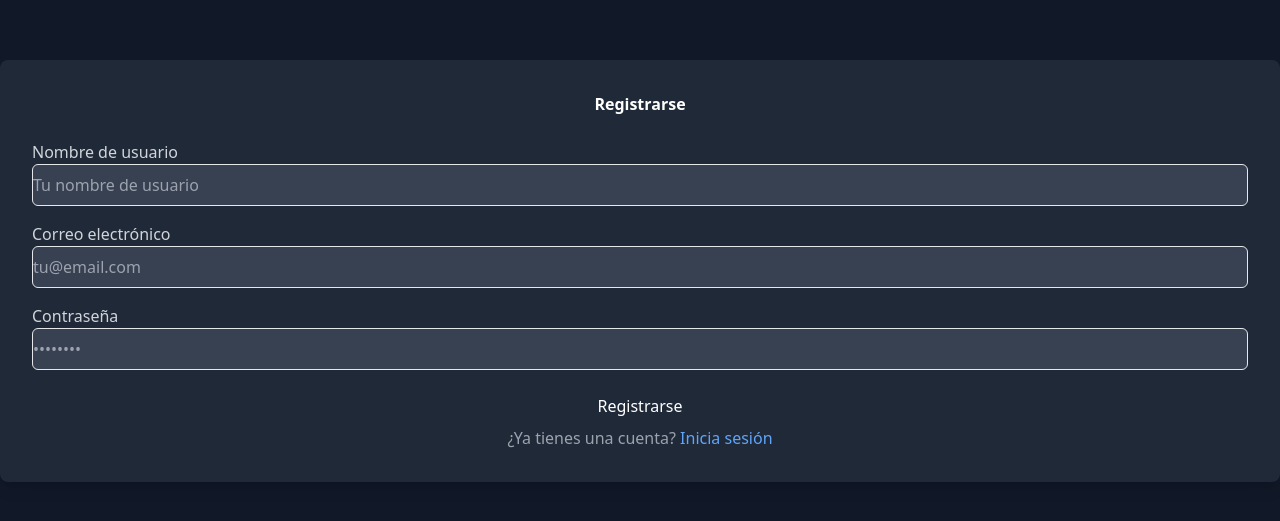
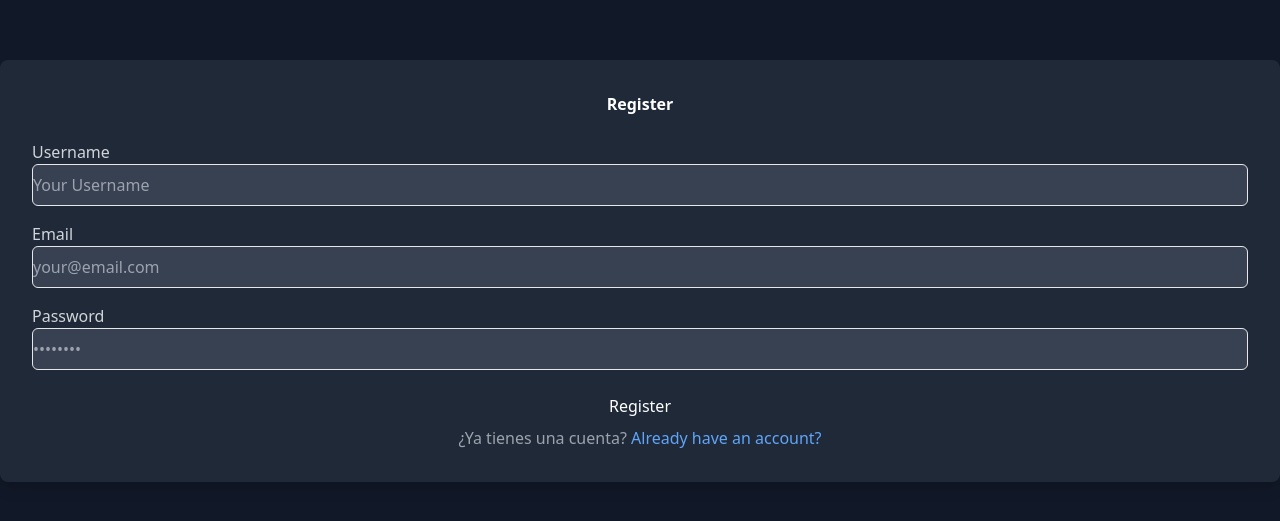
Before and after one commit to ItzAle/gameboxd, a Next.js app: page /signup in a window 1280 px wide. Shown: the part 129-650 px from the top of the page. Built offline with nearby package versions, Linux system fonts and the light colour scheme; no server answers; the database is empty.

Commit message:
change language

```diff
--- a/src/Components/SignUp/SignUp.js
+++ b/src/Components/SignUp/SignUp.js
@@ -17,7 +17,11 @@ export default function SignUp() {
   const handleSignUp = async (e) => {
     e.preventDefault();
     try {
-      const userCredential = await createUserWithEmailAndPassword(auth, email, password);
+      const userCredential = await createUserWithEmailAndPassword(
+        auth,
+        email,
+        password
+      );
       const user = userCredential.user;
 
       await setDoc(doc(db, "users", user.uid), {
@@ -30,11 +34,11 @@ export default function SignUp() {
 
       await updateProfile(user, { displayName: username });
 
-      toast.success("Registro exitoso");
+      toast.success("Register Successfully");
       router.push("/profile");
     } catch (error) {
       console.error("Error en el registro:", error);
-      toast.error("Error en el registro. Por favor, intenta de nuevo.");
+      toast.error("Registration error. Please try again");
     }
   };
 
@@ -46,11 +50,16 @@ export default function SignUp() {
         transition={{ duration: 0.5 }}
         className="bg-gray-800 p-8 rounded-lg shadow-lg w-full max-w-md"
       >
-        <h2 className="text-3xl font-bold mb-6 text-center text-white">Registrarse</h2>
+        <h2 className="text-3xl font-bold mb-6 text-center text-white">
+          Register
+        </h2>
         <form onSubmit={handleSignUp} className="space-y-4">
           <div>
-            <label htmlFor="username" className="block text-sm font-medium text-gray-300">
-              Nombre de usuario
+            <label
+              htmlFor="username"
+              className="block text-sm font-medium text-gray-300"
+            >
+              Username
             </label>
             <input
               type="text"
@@ -58,13 +67,16 @@ export default function SignUp() {
               value={username}
               onChange={(e) => setUsername(e.target.value)}
               className="mt-1 block w-full px-3 py-2 bg-gray-700 border border-gray-600 rounded-md text-white placeholder-gray-400 focus:outline-none focus:ring-2 focus:ring-blue-500 focus:border-blue-500"
-              placeholder="Tu nombre de usuario"
+              placeholder="Your Username"
               required
             />
           </div>
           <div>
-            <label htmlFor="email" className="block text-sm font-medium text-gray-300">
-              Correo electrónico
+            <label
+              htmlFor="email"
+              className="block text-sm font-medium text-gray-300"
+            >
+              Email
             </label>
             <input
               type="email"
@@ -72,13 +84,16 @@ export default function SignUp() {
               value={email}
               onChange={(e) => setEmail(e.target.value)}
               className="mt-1 block w-full px-3 py-2 bg-gray-700 border border-gray-600 rounded-md text-white placeholder-gray-400 focus:outline-none focus:ring-2 focus:ring-blue-500 focus:border-blue-500"
-              placeholder="tu@email.com"
+              placeholder="your@email.com"
               required
             />
           </div>
           <div>
-            <label htmlFor="password" className="block text-sm font-medium text-gray-300">
-              Contraseña
+            <label
+              htmlFor="password"
+              className="block text-sm font-medium text-gray-300"
+            >
+              Password
             </label>
             <input
               type="password"
@@ -96,14 +111,14 @@ export default function SignUp() {
             type="submit"
             className="w-full px-4 py-2 text-white bg-blue-600 rounded-md hover:bg-blue-700 focus:outline-none focus:ring-2 focus:ring-blue-500 focus:ring-offset-2 focus:ring-offset-gray-800"
           >
-            Registrarse
+            Register
           </motion.button>
         </form>
         <div className="mt-6 text-center">
           <p className="text-sm text-gray-400">
             ¿Ya tienes una cuenta?{" "}
             <Link href="/signin" className="text-blue-400 hover:underline">
-              Inicia sesión
+              Already have an account?
             </Link>
           </p>
         </div>
--- a/src/Components/UserProfile/UserProfile.jsx
+++ b/src/Components/UserProfile/UserProfile.jsx
@@ -322,7 +322,7 @@ export default function UserProfile() {
             >
               <div className="mb-8 p-4 border border-gray-700 rounded-lg bg-gray-800 shadow-lg backdrop-filter backdrop-blur-lg bg-opacity-30">
                 <h2 className="text-2xl font-semibold mb-2 flex items-center">
-                  <FaStar className="mr-2 text-yellow-400" /> Sus Reseñas
+                  <FaStar className="mr-2 text-yellow-400" /> Your Reviews
                 </h2>
                 <AnimatePresence>
                   {userReviews.length > 0 ? (
--- a/src/app/forgot-password/page.js
+++ b/src/app/forgot-password/page.js
@@ -1,8 +1,8 @@
 import ForgotPassword from "../../Components/ForgotPassword/ForgotPassword";
 
 export const metadata = {
-  title: "Restablecer contraseña",
-  description: "Restablece tu contraseña",
+  title: "Reset password",
+  description: "Reset password",
 };
 
 export default function ForgotPasswordPage() {
```
Also changed, not shown: src/Components/ForgotPassword/ForgotPassword.js (+9 -11 lines), src/Components/SignIn/SignIn.js (+10 -12 lines), src/Components/UserProfile/Reviews.jsx (+8 -5 lines).
